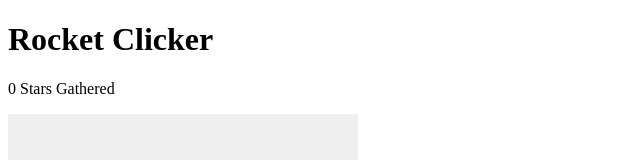
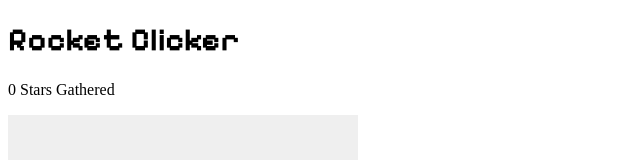
Before and after one commit to TimothyMercieca2024/Web-Dev-Project, a plain HTML site: page Project/Structure.html in a window 1280 px wide. Shown: the top 160 px of the page, without its empty margins (0-640 px from the left). Drawn offline with Linux system fonts and the light colour scheme.

Commit message:
Header font has been changed to Pixelfy Sans on google fonts which has this link: https://fonts.google.com/specimen/Pixelify+Sans?query=pixel

```diff
--- a/Project/Structure.html
+++ b/Project/Structure.html
@@ -15,6 +15,9 @@
             cursor: pointer;
         }
     </style>
+    <link rel="preconnect" href="https://fonts.googleapis.com">
+    <link rel="preconnect" href="https://fonts.gstatic.com" crossorigin>
+    <link href="https://fonts.googleapis.com/css2?family=Pixelify+Sans:wght@400..700&display=swap" rel="stylesheet">
 </head>
 <script src="Logic.js" charset="utf-8" type="text/javascript"></script>
 <body>
--- a/Project/Styles.css
+++ b/Project/Styles.css
@@ -0,0 +1,3 @@
+h1 {
+    font-family: "Pixelify Sans", sans-serif;
+}
```
